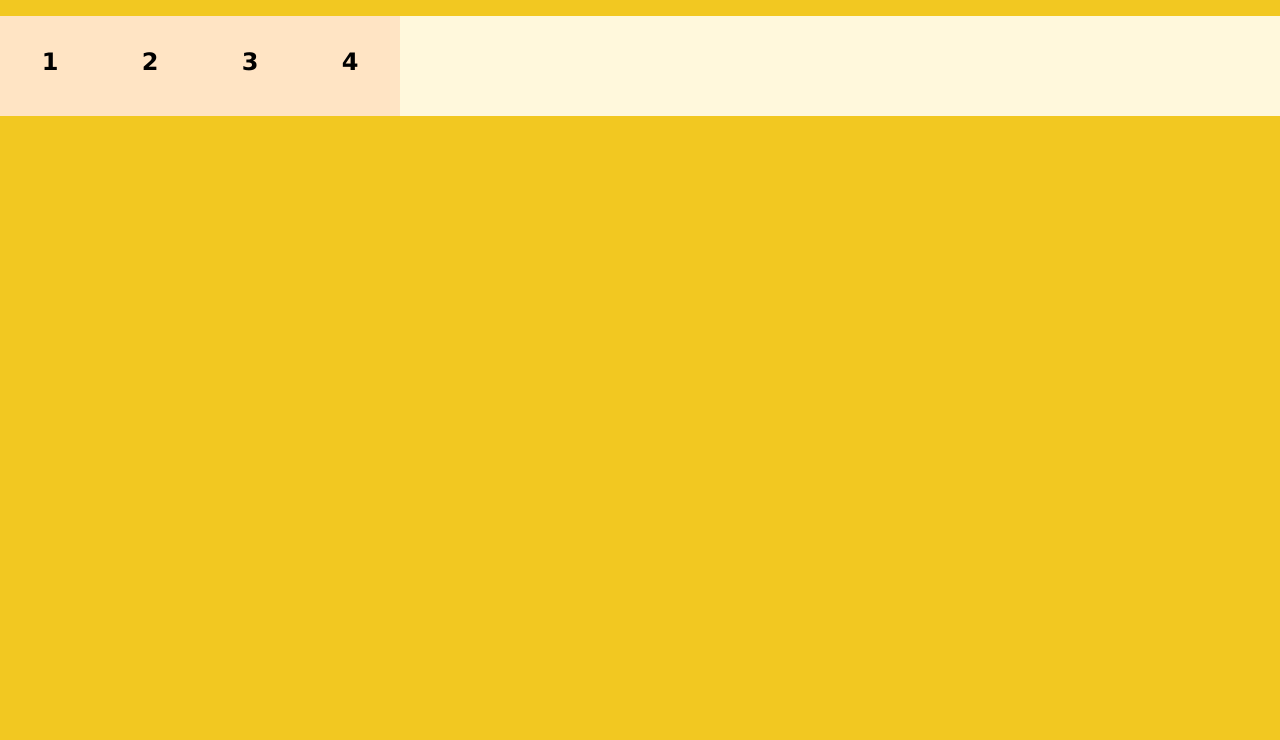
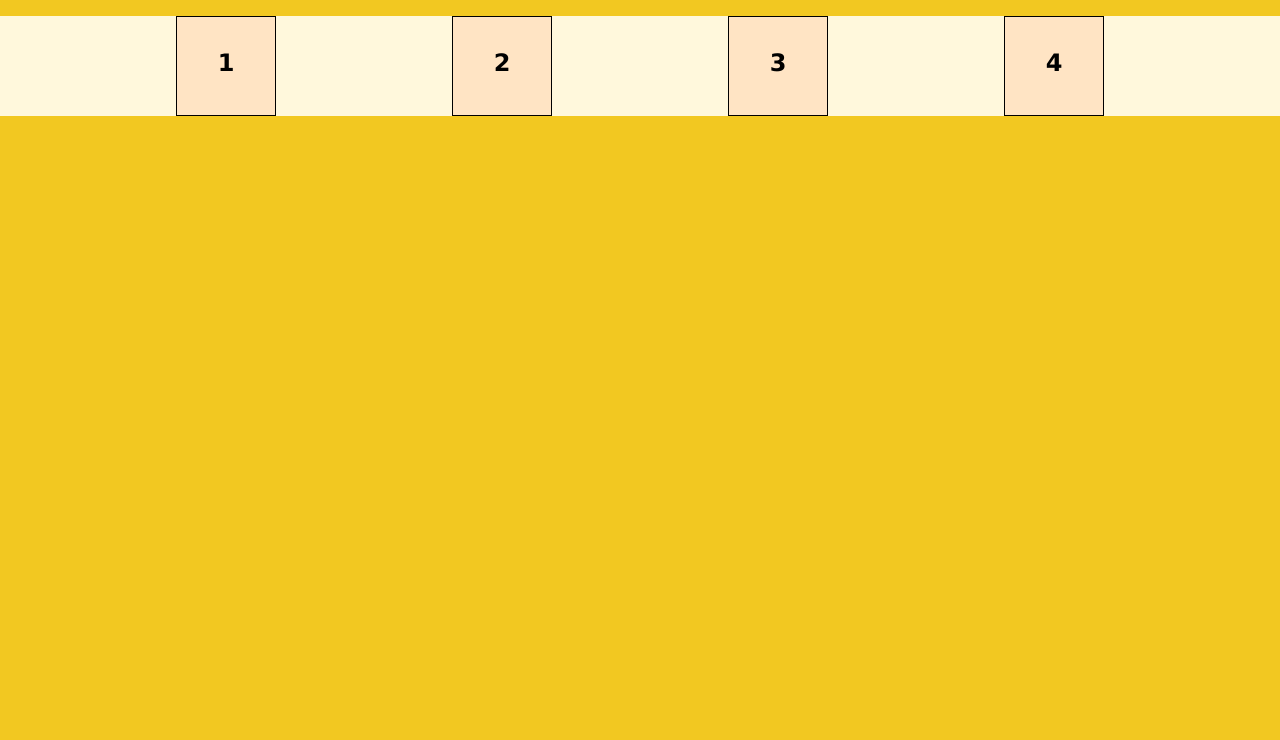
Before and after one commit to Domiale/Flexbox, a plain HTML site: page index.html in a window 1280 px wide. Shown: the part 60-800 px from the top of the page. Drawn offline with Linux system fonts and the light colour scheme.

Commit message:
probamos las propiedades de alineacion y justificacion de flexbox

```diff
--- a/style.css
+++ b/style.css
@@ -12,8 +12,22 @@ body{
 }
 
 .container {
-    display: flex;
+  /*display: inline-flex; Se ajusta al amcho de las items */
+  display: flex; /* Se ajusta al espacio disponible - es el mas comun de usar  */
+  /* flex-direction:row; */ /*valor por default */
+  /* flex-direction: row-reverse; *//* valor por default izquierda a derecha */
+  /* flex-direction: column; */ /* abajo hacia arriba */
+  /* flex-direction: column-reverse; */ /* arriba hacia abajo */
+
+  justify-content: start; /* Alinea a la izquierda */
+  justify-content: end; /* Alineea a la derecha */
+  justify-content: center; /* Aliena al centro*/
+  justify-content: space-around; /* Asigna espacio al rededor de cada elemento */
+  justify-content: space-between; /* asigna espacio entre cada elemento */
+  justify-content: space-evenly;  /* asigna espacio entre los elementos y el contenedor */
+
   background-color: cornsilk;
+
 }
 
 .item {
@@ -24,4 +38,5 @@ body{
   font-size: 24px;
   font-weight: bold;
   padding-top: 32px;
+  border: 1px solid black;
 }
```
Lines whose indentation alone changed are shown as unchanged.
